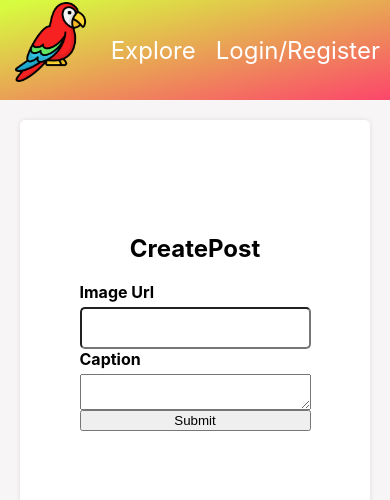
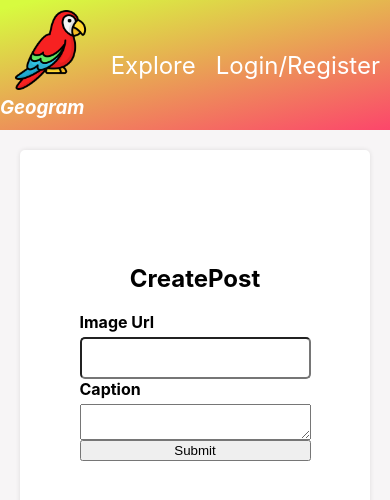
Before and after one commit to Georgeatkinsonwd/geogram-frontend, a React (Create React App) app: page /createpost in a window 390 px wide. Shown: the top 500 px of the page. Built offline with nearby package versions, Linux system fonts and the light colour scheme; no server answers.

Commit message:
changed sizes for mobile

```diff
--- a/public/index.html
+++ b/public/index.html
@@ -9,7 +9,6 @@
       name="description"
       content="Web site created using create-react-app"
     />
-    <link rel="apple-touch-icon" href="%PUBLIC_URL%/logo192.png" />
     <!--
       manifest.json provides metadata used when your web app is installed on a
       user's mobile device or desktop. See https://developers.google.com/web/fundamentals/web-app-manifest/
--- a/src/components/Navbar.js
+++ b/src/components/Navbar.js
@@ -19,7 +19,10 @@ function Navbar() {
 
   return (
     <div className="navbar">
+      <div className="brand">
         <a className="links" href="/" ><img className="logo" src={img} alt="logo" /></a>
+        <h3 className="brandName">Geogram</h3>
+        </div>
         <Link className="links" to="/">Explore</Link>
         {!cookies.access_token ? (<Link className="links" to="/auth">Login/Register</Link>): (
         <>
--- a/src/pages/CreatePost.js
+++ b/src/pages/CreatePost.js
@@ -1,4 +1,4 @@
-import {useState} from 'react'
+import {useState, useEffect} from 'react'
 import axios from 'axios'
 import {useNavigate} from 'react-router-dom'
 import {useGetUserID} from '../hooks/useGetUserID'
@@ -13,7 +13,20 @@ function CreatePost() {
     imgUrl: "",
     caption: "",
     user: userID,
+    username: "",
   })
+
+  useEffect(()=> {
+    const getUsername = async () => {
+    try {
+      const getUsername = await axios.get(`http://localhost:3001/auth/getUsername/${userID}`)
+      setPost(post => ({...post, username: getUsername.data}))
+    } catch (error) {
+      console.error(error)
+    }
+  }
+  getUsername()
+},[userID,post])
 
  const navigate = useNavigate()
 
@@ -25,6 +38,7 @@ function CreatePost() {
   const onSubmit = async (event) => {
     event.preventDefault()
     try {
+      console.log(post)
       await axios.post("http://localhost:3001/posts",post,{
         headers: {authorization: cookies.access_token},
       })
--- a/src/pages/Explore.js
+++ b/src/pages/Explore.js
@@ -27,6 +27,9 @@ function Explore() {
       <ul className="explorePage">
         {posts.sort(() => .5 - Math.random()).map((post)=>(
           <li className="individualPost" key={post._id}>
+            <div className="postAuthor">
+                <h3>{post.username}</h3>
+            </div>
             <div className="exploreImgContainer">
               <img className="exploreImg" src={post.imgUrl} alt={post.title} />
             </div>
--- a/src/pages/Profile.js
+++ b/src/pages/Profile.js
@@ -14,9 +14,11 @@ import {useNavigate} from 'react-router-dom'
 function Profile() {
   const [userPosts, setUserPosts] = useState([])
   const [cookies,] = useCookies(["access_token"]);
+  const [username, setUsername] = useState("")
 
   const userID = useGetUserID()
   const navigate = useNavigate()
+
 
   useEffect(()=> {
     if(!userID){
@@ -27,6 +29,8 @@ function Profile() {
       const response = await axios.get(`http://localhost:3001/posts/userPosts/${userID}`,{
         headers: {authorization: cookies.access_token },
       })
+      const getUsername = await axios.get(`http://localhost:3001/auth/getUsername/${userID}`)
+      setUsername(getUsername.data)
       setUserPosts(response.data)
     } catch (error) {
       console.error(error)
@@ -69,7 +73,7 @@ function Profile() {
 
   return (
     <div className="headerCont">
-       <h1 className="profileInfo">Your Profile</h1>
+       <h1 className="profileInfo">{username}'s Profile</h1>
        <Link className="profileInfo" to="/createpost"><button className="profileInfo">Create Post</button></Link>
       <ul className="userPosts">
         {userPosts.map((post)=>(
--- a/src/styles/exploreStyle.css
+++ b/src/styles/exploreStyle.css
@@ -15,7 +15,7 @@
 
 .individualPost{
     box-sizing: border-box;
-    width:30%;
+    width:25%;
     margin:5px;
     box-shadow: rgba(9, 30, 66, 0.25) 0px 4px 8px -2px, rgba(9, 30, 66, 0.08) 0px 0px 0px 1px;
     border-radius: 5px;
@@ -57,5 +57,23 @@
 
 
   .exploreCaption {
-    font-size:18px;
+    font-size:24px;
+    text-align:center;
+    font-family: system-ui, -apple-system, BlinkMacSystemFont, 'Segoe UI', Roboto, Oxygen, Ubuntu, Cantarell, 'Open Sans', 'Helvetica Neue', sans-serif;
+    font-weight: 400;
   }
+
+  .postAuthor{
+    text-decoration: underline;
+  }
+
+
+
+
+
+
+  @media screen and (max-width: 900px) {
+    .individualPost{
+      width:45%;
+    }
+  }
--- a/src/styles/navbarStyles.css
+++ b/src/styles/navbarStyles.css
@@ -1,7 +1,7 @@
 .navbar {
     margin: 0;
     width: 100%;
-    height: 100px;
+    height: 130px;
     background: rgb(215,251,63);
   background: linear-gradient(167deg, rgba(215,251,63,1) 4%, rgba(252,70,107,1) 100%);
     display: flex;
@@ -35,3 +35,16 @@
     margin: 10px;
     font-size: 25px;
   }
+
+  .brand{
+    display:flex;
+    flex-direction: column;
+    height:100%;
+  }
+
+  .brandName {
+    margin:0;
+    margin-top: -20px;
+    padding:0;
+    font-style: italic;
+  }
--- a/src/styles/profileStyles.css
+++ b/src/styles/profileStyles.css
@@ -99,3 +99,11 @@ text-decoration: underline;
 .headerCont {
     text-align: center;
 }
+
+
+
+@media screen and (max-width: 900px) {
+  .sepPost{
+    width:45%;
+  }
+}
```
